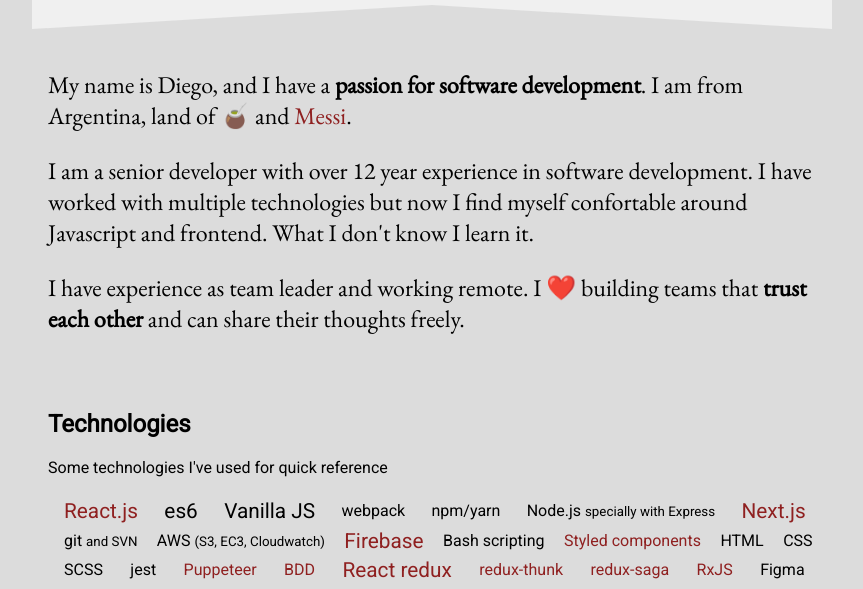
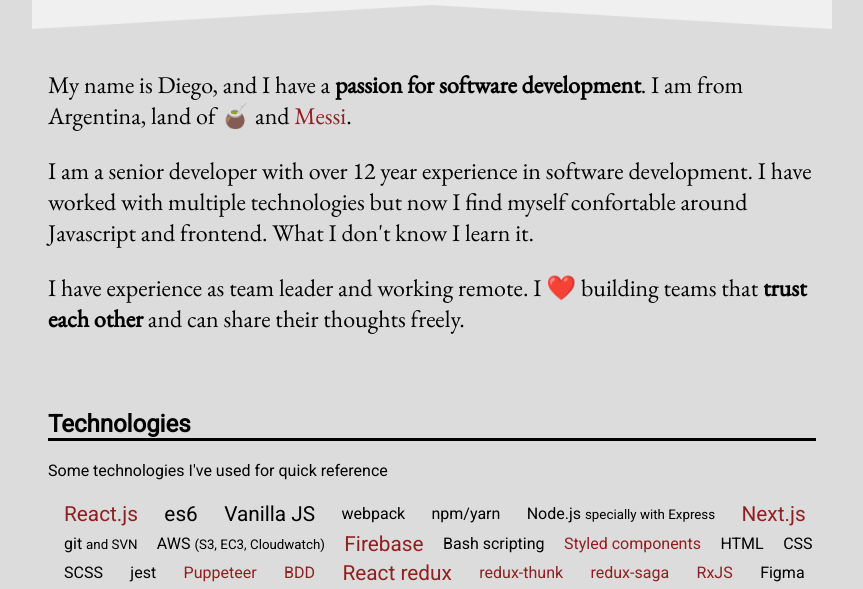
Before and after one commit to suelopoder/suelopoder.github.io, a website: page index.html in a window 1280 px wide. Shown: the part 211-800 px from the top of the page, without its empty margins (208-1071 px from the left). Drawn offline with nearby package versions, Linux system fonts and the light colour scheme.

Commit message:
Improved titles

```diff
--- a/styles.css
+++ b/styles.css
@@ -29,6 +29,9 @@
   flex-wrap: wrap;
 }
 
+h2 {
+  border-bottom: 3px solid;
+}
 h2 a, h2 a:visited {
   color: var(--primary-color);
 }
```
